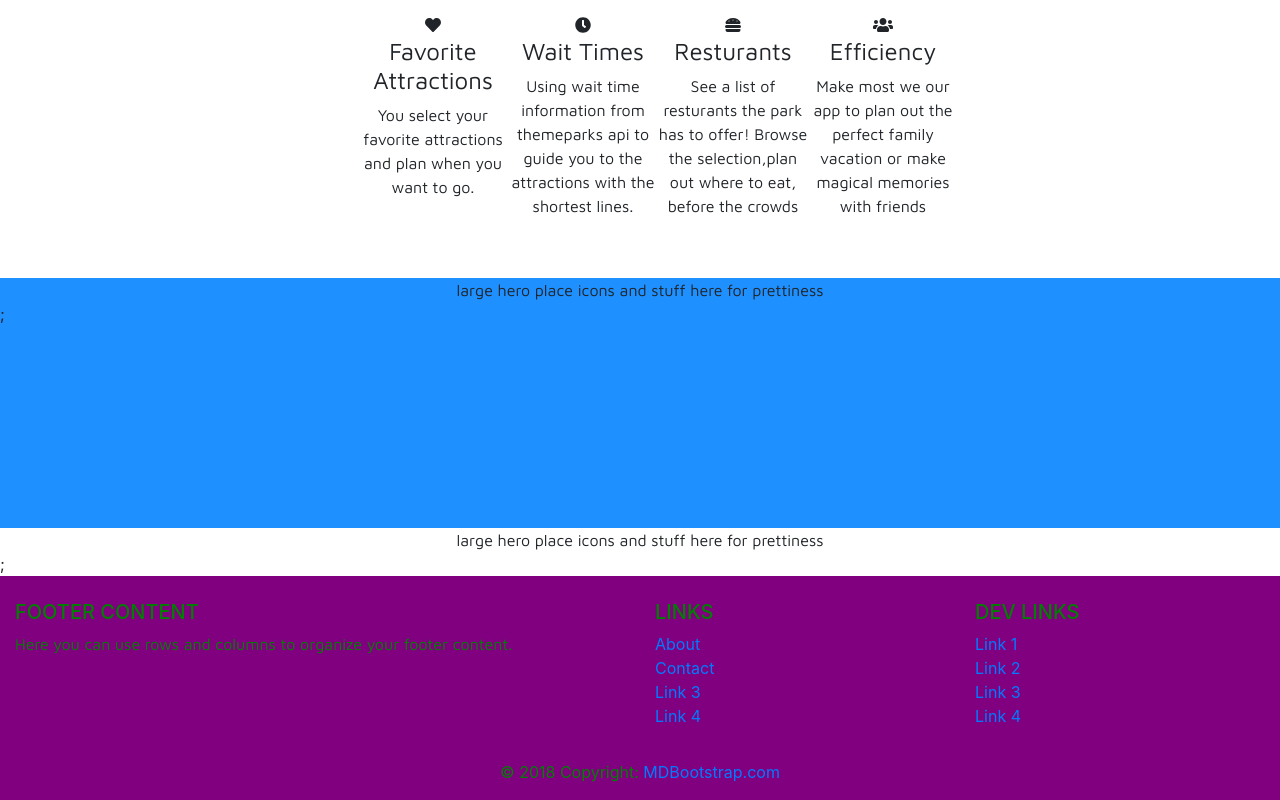
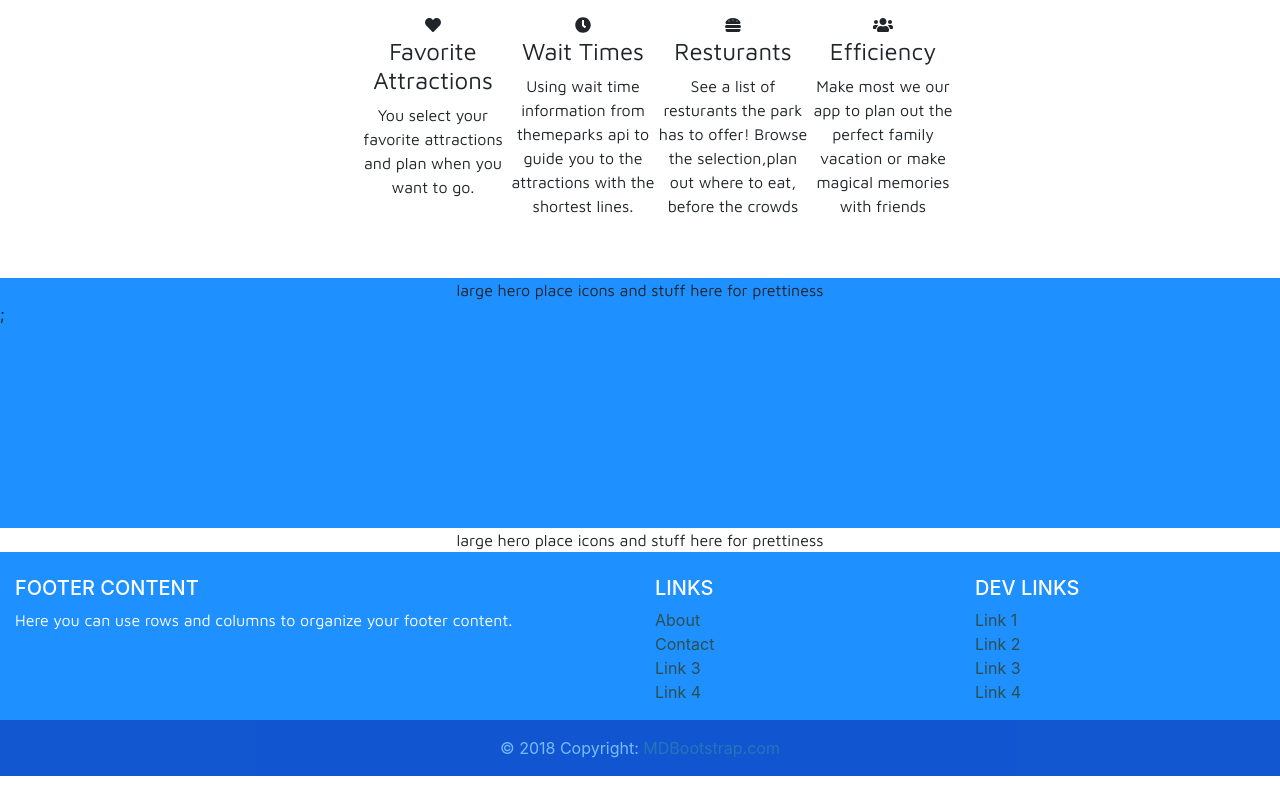
Before and after one commit to Aradford7/react-frontendDisney, a React (Create React App) app: page / in a window 1280 px wide. Shown: the part 1383-2183 px from the top of the page. After the commit the page ends 2159 px from the top, so only its background shows below. Built offline with nearby package versions, Linux system fonts and the light colour scheme.

Commit message:
fixed footer

```diff
--- a/src/App.js
+++ b/src/App.js
@@ -1,7 +1,7 @@
 import React, {Component} from 'react';
 import {Home} from './layout/Home/Home'
 import {About} from './layout/About'
-import {Contact} from './layout/Contact'
+import {Contact} from './layout/Contact/Contact'
 import {Login} from './layout/Login/Login'
 import {Register} from './layout/Register/Register'
 import {Logout} from './layout/Logout'
@@ -12,7 +12,7 @@ import {BrowserRouter as Router, Route, Switch} from 'react-router-dom'
 ////////STYLING STUFF//////////
 import './App.css';
 import {library} from '@fortawesome/fontawesome-svg-core'
-import {FontAwesomeIcon} from '@fortawesome/react-fontawesome'
+// import {FontAwesomeIcon} from '@fortawesome/react-fontawesome'
 import {faHamburger} from '@fortawesome/free-solid-svg-icons'
 import {faHeart} from '@fortawesome/free-solid-svg-icons'
 import {faClock} from '@fortawesome/free-solid-svg-icons'
--- a/src/layout/Contact.js
+++ b/src/layout/Contact/Contact.js
@@ -1,9 +1,12 @@
 import React from 'react'
-
+import NavBar from '../NavBar/NavBar'
+import Footer from '../Footer/Footer'
+import './Contact.css'
 export const Contact = () =>(
     <div>
+        <NavBar/>
         <h2>Hello World</h2>
         <p>This is the Contact Page</p>
-
+        <Footer/>
     </div>
 )
--- a/src/layout/Footer/Footer.css
+++ b/src/layout/Footer/Footer.css
@@ -1,12 +1,14 @@
-/* footer{
-    position: fixed;
-    left: 0;
-    bottom: 0;
-    width: 100%;
-    text-align: center;
-} */
 
 footer{
-    background-color: purple;
-    color: green;
+    background-color: dodgerblue;
+    color: white;
 }
+a{
+    color: darkslategrey
+}
+.footerrow{
+    background-color: darkblue;
+    width: auto;
+    opacity: .4;
+
+}
--- a/src/layout/Footer/Footer.js
+++ b/src/layout/Footer/Footer.js
@@ -1,4 +1,7 @@
 import React from 'react';
+
+import Row from 'react-bootstrap/Row'
+import Col from 'react-bootstrap/Col'
 import './Footer.css'
 
 
@@ -56,16 +59,17 @@ export const Footer= () =>(
               </li>
             </ul>
           </div>
-          {/* <!-- Grid column --> */}
         </div>
-        {/* <!-- Grid row --> */}
+
       </div>
-      {/* <!-- Footer Links -->
-      <!-- Copyright --> */}
-      <div class="footer-copyright text-center py-3">© 2018 Copyright:
-        <a href="https://mdbootstrap.com/education/bootstrap/"> MDBootstrap.com</a>
-      </div>
-      {/* <!-- Copyright --> */}
+            <Row className = "footerrow" >
+              <Col lg={true}>
+                  <div class="footer-copyright text-center py-3">© 2018 Copyright:
+                        <a href="https://mdbootstrap.com/education/bootstrap/"> MDBootstrap.com</a>
+                    </div>
+            </Col>
+            </Row>
+
     </footer>
 
 )
--- a/src/layout/Home/Home.js
+++ b/src/layout/Home/Home.js
@@ -68,7 +68,7 @@ export const Home = () =>(
             <Row>
               <Col lg={true}>large hero place icons and stuff here for prettiness</Col>
             </Row>
-        </Container>;
+        </Container>
         </div>
         <div>
         <Footer/>
```
Also changed, not shown: src/layout/Contact/Contact.css (added).
